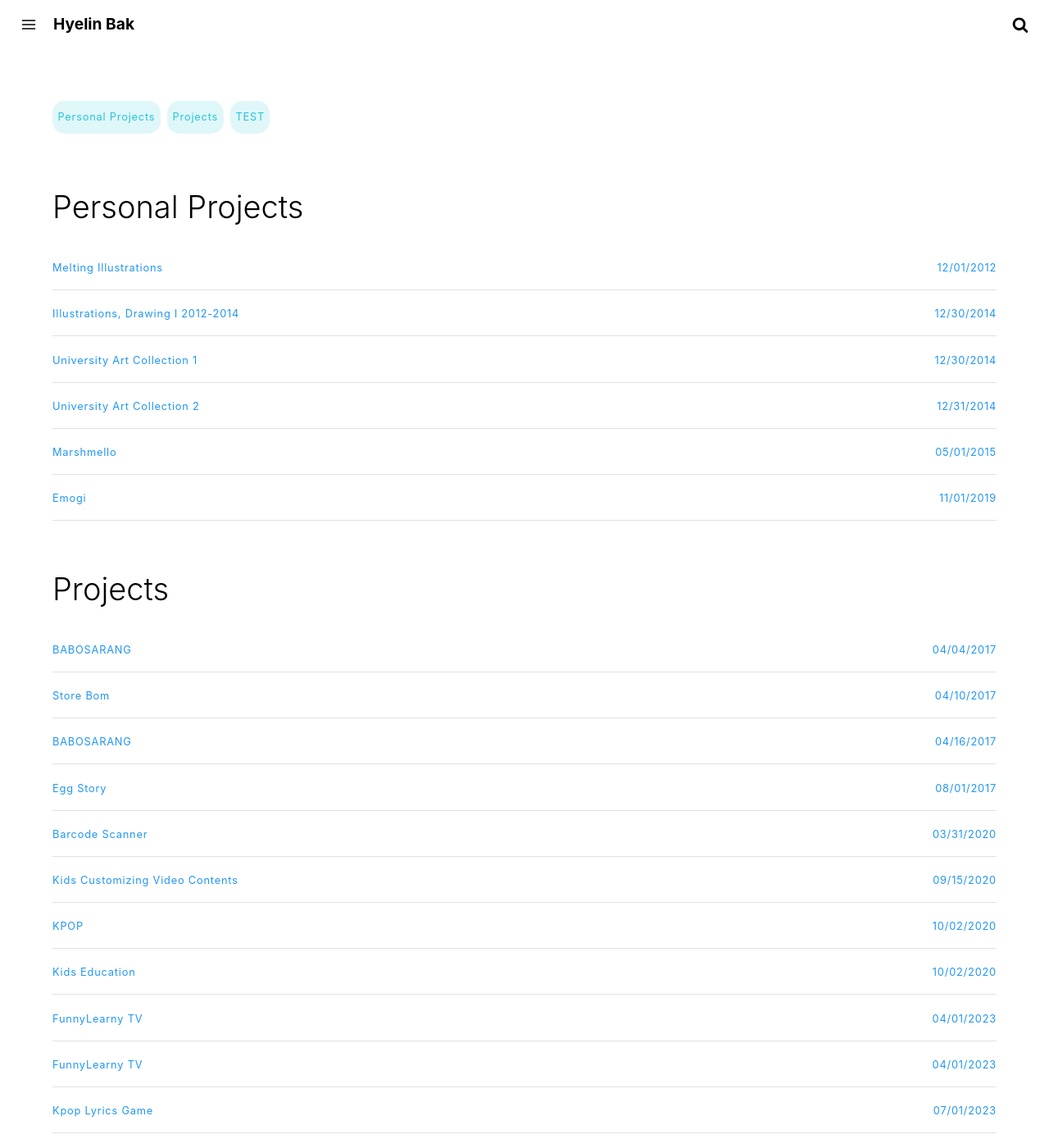
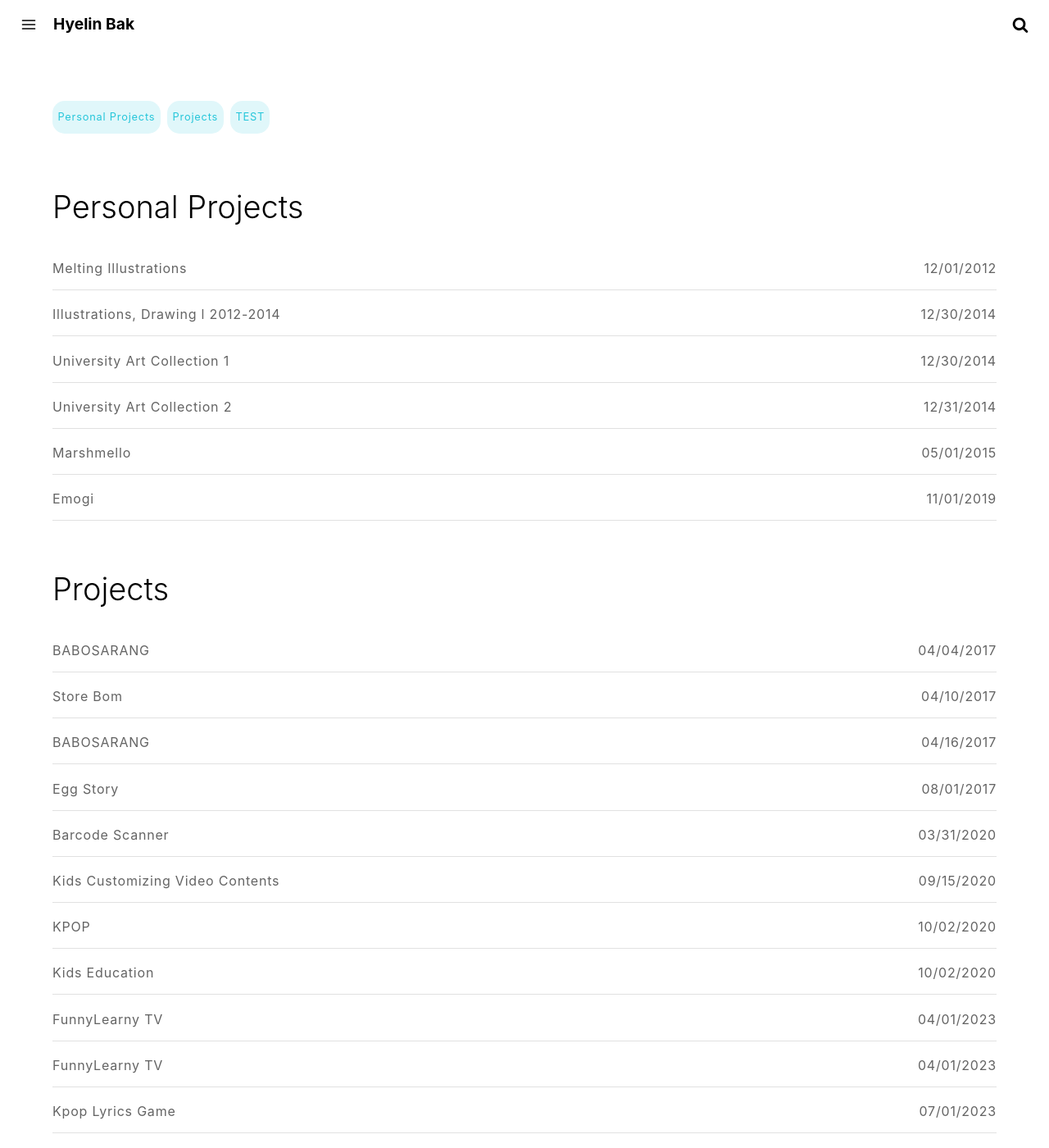
Before and after one commit to crazyjamy/crazyjamy.github.io, a Jekyll site: the page built from tags.html, in a window 1280 px wide and 1400 px high. Shown: the whole window at 82% size. Built offline with Jekyll 4.4.1, drawn with Linux system fonts in a browser that asks for light colours.

Commit message:
Update main.css

```diff
--- a/assets/css/main.css
+++ b/assets/css/main.css
@@ -481,7 +481,7 @@ main{
   color:#bf616a;word-wrap:break-word;background:#f2f2f2;padding:.188rem .313rem;border-radius:3px;font-size:0.8rem;
 }
 .post-content a{
-    color:#2196f3;text-decoration:none
+    color:#646464;text-decoration:none
 }
 .post-content iframe{
   margin-top:1.875rem;width:100%
@@ -611,10 +611,10 @@ main{
   }
 }
 .post-content .post-list a{
-  display:block;border-bottom:1px solid #e1e1e1;padding:.625rem 0;text-decoration:none;-webkit-transition:all .5s;transition:all .5s;font-size:0.8rem;
+  display:block;border-bottom:1px solid #e1e1e1;padding:.625rem 0;text-decoration:none;-webkit-transition:all .5s;transition:all .5s;font-size:1rem;
 }
 .post-content .post-list a:hover{
-  border-bottom:1px solid #ff0a16
+  border-bottom:1px solid #2196f3
 }
 .post-content .post-list .entry-date{
   float:right;
```
